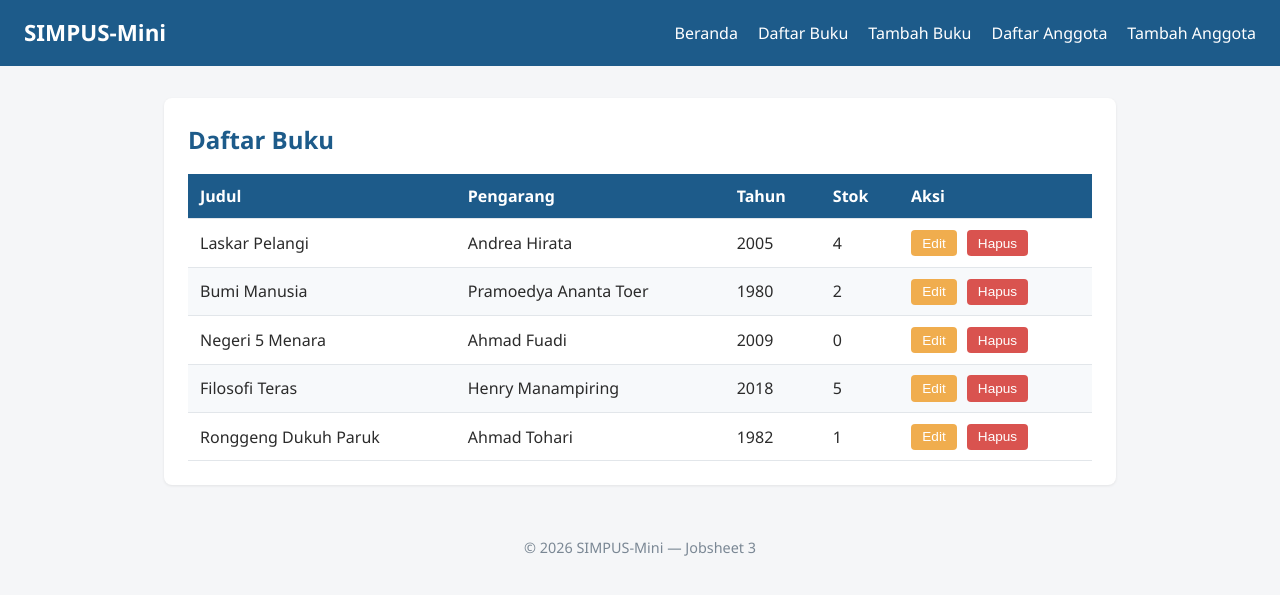
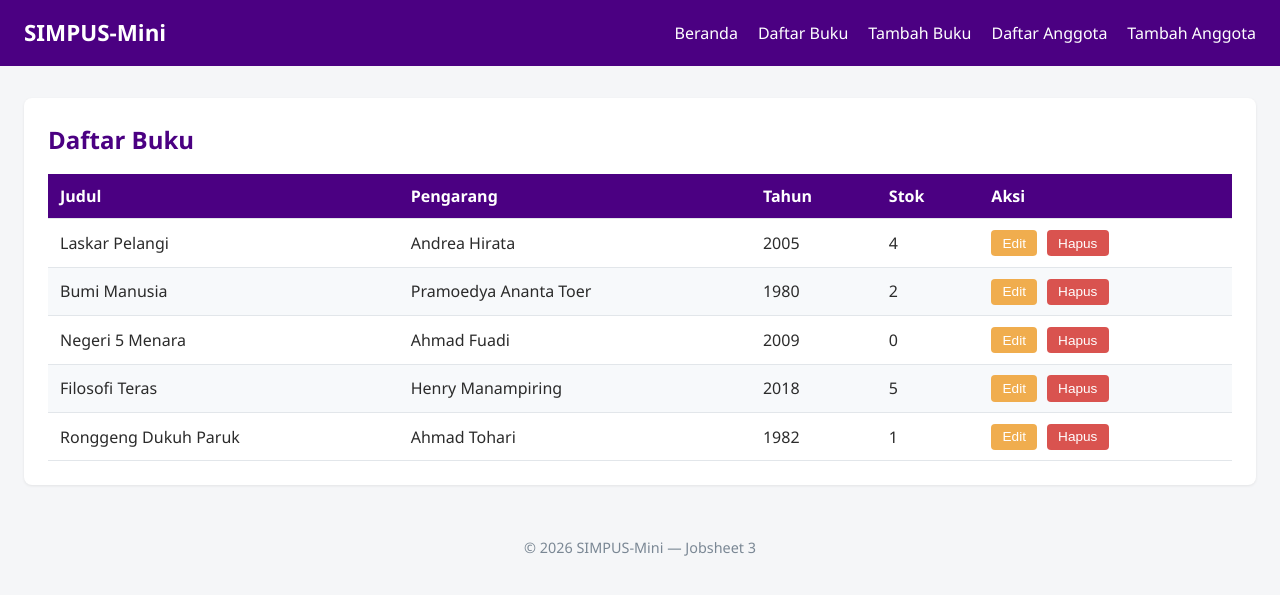
Before and after one commit to jooo-nathan/DPW-2026-JONATHAN-ABDIEL-HARYONO, a PHP site: page /buku/list.html in a window 1280 px wide. Shown: the top 595 px of the page. Run offline with PHP 8.4, Linux system fonts and the light colour scheme.

Commit message:
changed main color

```diff
--- a/Jobsheet-03/assets/css/style.css
+++ b/Jobsheet-03/assets/css/style.css
@@ -13,7 +13,7 @@ body {
 }
 
 a {
-    color: #1d5b8a;
+    color: #4B0082;
     text-decoration: none;
 }
 
@@ -23,7 +23,7 @@ a:hover {
 
 /* ===== Header & Navbar (Flexbox) ===== */
 header {
-    background-color: #1d5b8a;
+    background-color: #4B0082;
     color: #fff;
     padding: 1rem 1.5rem;
     display: flex;
@@ -49,7 +49,7 @@ header nav a {
 
 /* ===== Main Layout ===== */
 main {
-    max-width: 1000px;
+    max-width: 2000px; /* Mengubah max-width menjadi 2000px */
     margin: 2rem auto;
     padding: 0 1.5rem;
 }
@@ -64,7 +64,7 @@ section {
 
 section h2 {
     margin-bottom: 1rem;
-    color: #1d5b8a;
+    color: #4B0082;
 }
 
 /* ===== Kartu Statistik (CSS Grid) ===== */
@@ -90,7 +90,7 @@ main section:nth-of-type(2) article h3 {
 main section:nth-of-type(2) article p {
     font-size: 1.8rem;
     font-weight: 700;
-    color: #1d5b8a;
+    color: #4B0082;
 }
 
 /* ===== Tabel ===== */
@@ -106,7 +106,7 @@ th, td {
 }
 
 thead {
-    background-color: #1d5b8a;
+    background-color: #4B0082;
     color: #fff;
 }
 
@@ -160,7 +160,7 @@ form select {
 }
 
 form button[type="submit"] {
-    background-color: #1d5b8a;
+    background-color: #4B0082;
     color: #fff;
     border: none;
     padding: 0.6rem 1.5rem;
```
